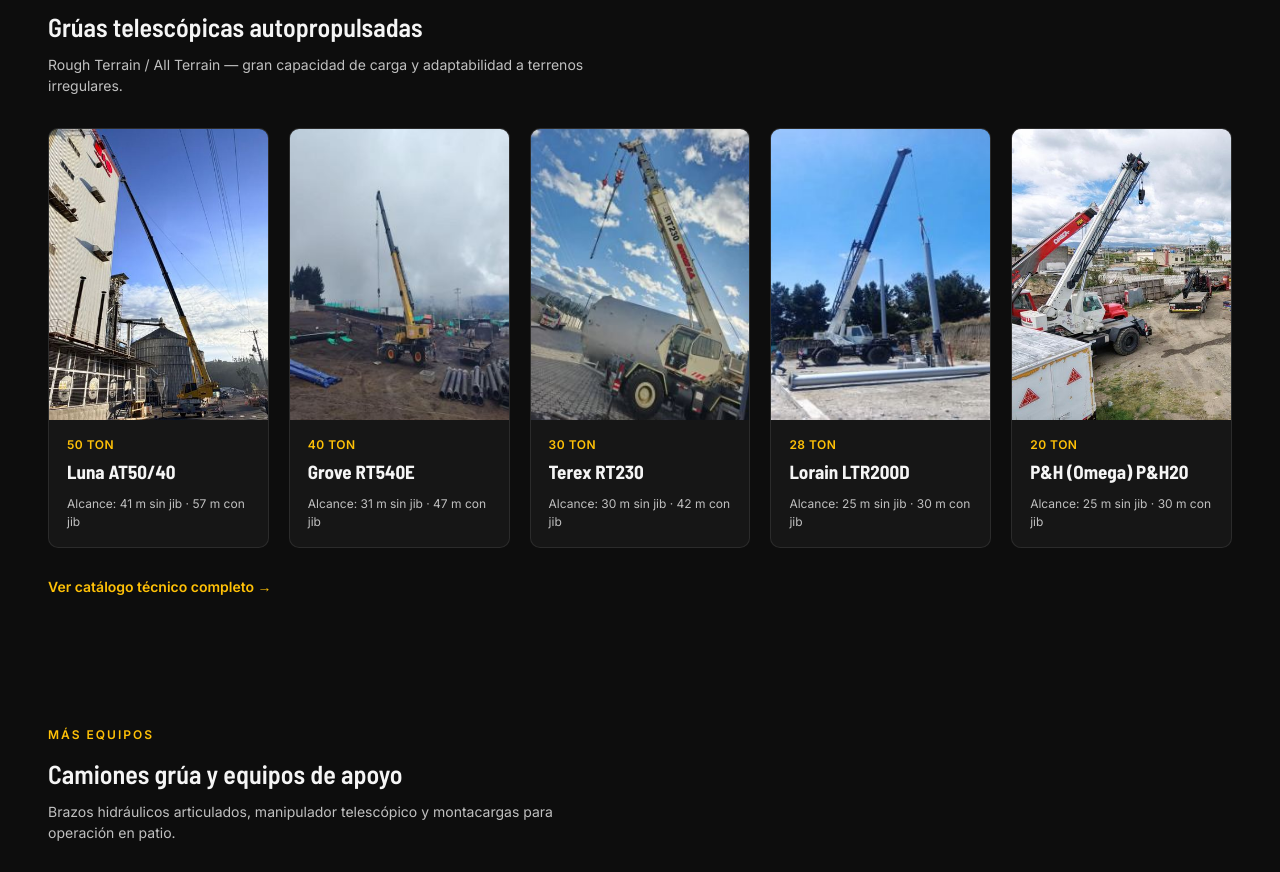
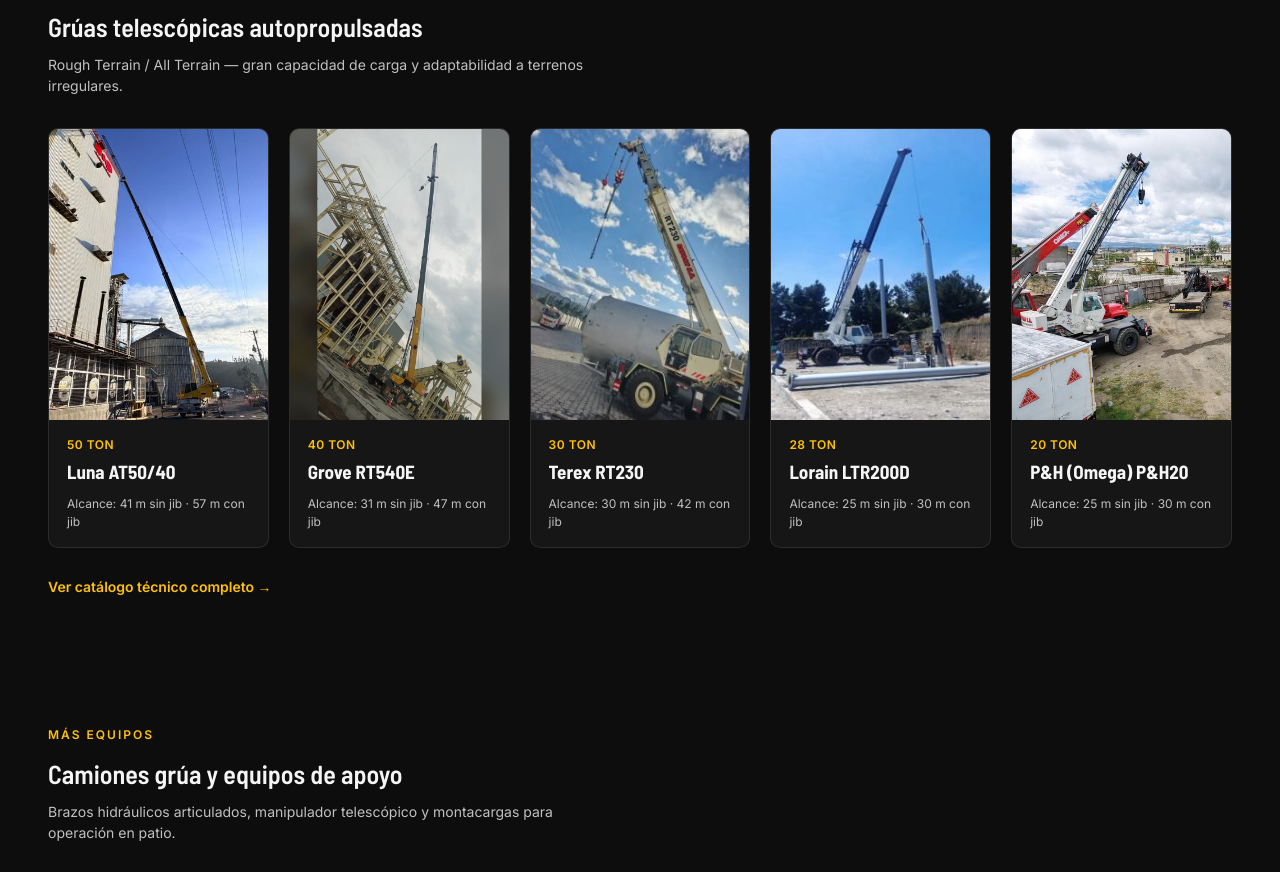
Before and after one commit to gruasequinoccialec-coder/equinoccial-site, a website: page docs/index.html in a window 1280 px wide. Shown: the part 1567-2439 px from the top of the page. Drawn offline with Linux system fonts and the light colour scheme.

Commit message:
Cambiar la foto de la grúa de 40 toneladas en el catálogo
Foto nueva en obra con la pluma extendida, adaptada a 3:4 sin recortar la grúa.

```diff
--- a/docs/index.html
+++ b/docs/index.html
@@ -145,7 +145,7 @@
       </div>
     </div>
     <div class="fleet-card">
-      <div class="fleet-img"><img src="assets/img/grua-40ton-grove.jpg" alt="Grúa Grove RT540E" loading="lazy" decoding="async"></div>
+      <div class="fleet-img"><img src="assets/img/grua-40ton-grove-obra.jpg" alt="Grúa Grove RT540E de 40 toneladas con la pluma extendida en obra" loading="lazy" decoding="async"></div>
       <div class="fleet-info">
         <div class="cap">40 TON</div>
         <h3>Grove RT540E</h3>
```
Also changed, not shown: pages/index.content.html (+1 -1 lines), assets/img/grua-40ton-grove-obra.jpg (added), docs/assets/img/grua-40ton-grove-obra.jpg (added).
